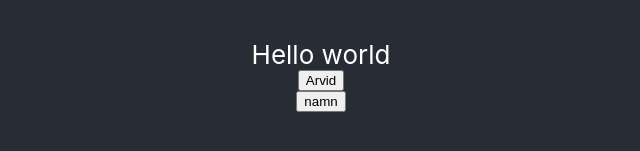
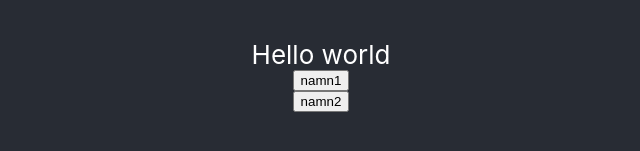
Before and after one commit to eliaskc/Nokia3310-DAT257, a React (Create React App) app in the folder src/frontend/: page / in a window 1280 px wide. Shown: the part 325-476 px from the top of the page, without its empty margins (319-959 px from the left). Built offline with nearby package versions, Linux system fonts and the light colour scheme.

Commit message:
Update App.js

```diff
--- a/src/frontend/src/App.js
+++ b/src/frontend/src/App.js
@@ -22,8 +22,8 @@ class App extends Component {
       <div className="App">
         <header className="App-header">
         {this.state.message}
-        <button onClick={() => this.clickMe("Hello world: 1")}>Arvid</button>
-        <button onClick={() => this.clickMe("Hello world: 2")}>namn</button>
+        <button onClick={() => this.clickMe("Hello world: 1")}>namn1</button>
+        <button onClick={() => this.clickMe("Hello world: 2")}>namn2</button>
         </header>
       </div>
     );
```
